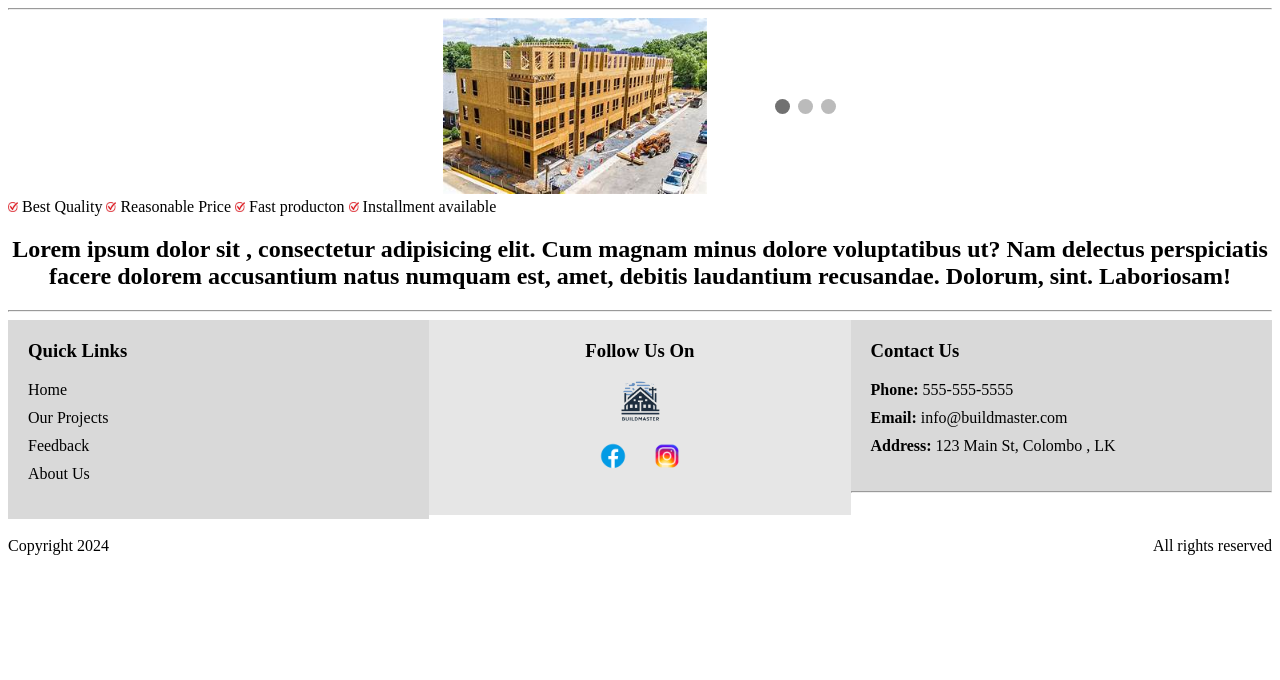
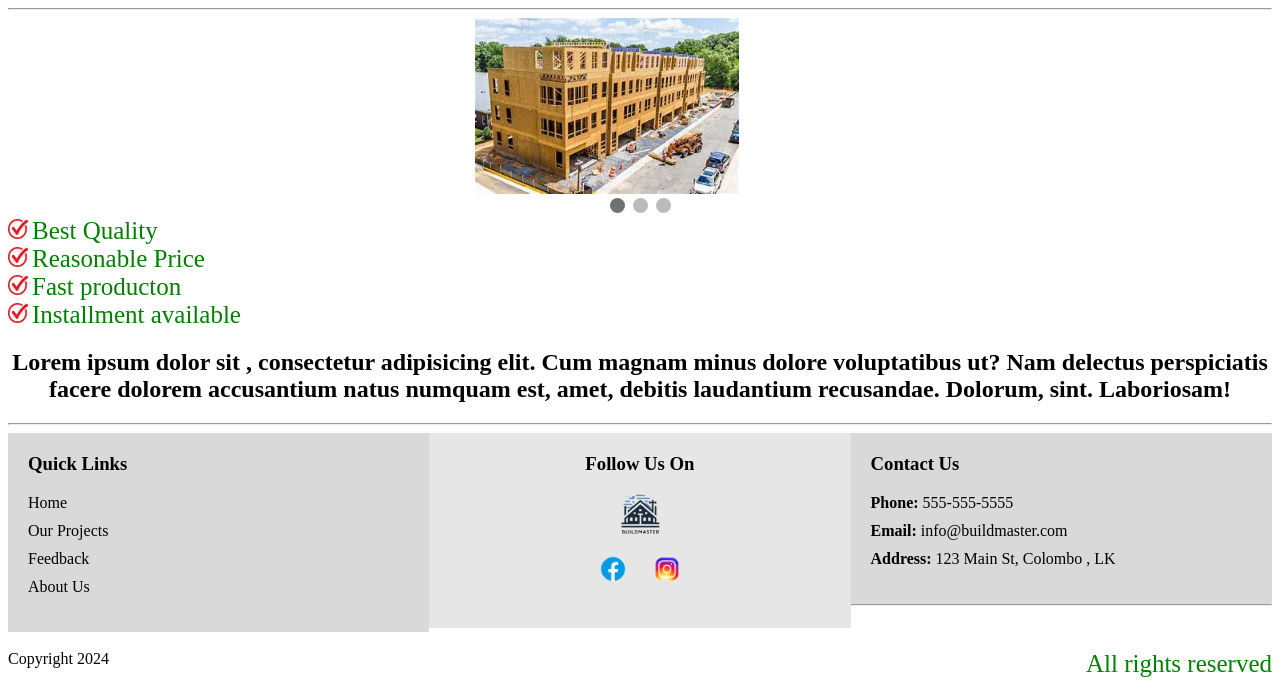
Before and after one commit to MiniduTH/BuildMasterWEB, a PHP site: page / in a window 1280 px wide. Shown: the part 120-800 px from the top of the page. Run offline with PHP 8.4, Linux system fonts and the light colour scheme.

Commit message:
Damma whuththo

```diff
--- a/index.html
+++ b/index.html
@@ -38,31 +38,32 @@
             <div class="mySlides">
                 <img class="slide-img" src="src/img/photo3.jpg" width="20px">
             </div>
-            <br>
+
             <!-- Add more slides with different images as needed -->
 
-            <!-- Navigation dots -->
-            <div style="text-align:center">
-                <span class="dot"></span>
-                <span class="dot"></span>
-                <span class="dot"></span>
-                <!-- Add more dots if adding more slides -->
-            </div>
+        </div>
+
+         <!-- Navigation dots -->
+        <div style="text-align:center">
+            <span class="dot"></span>
+            <span class="dot"></span>
+            <span class="dot"></span>
+
         </div>
 
         <!--Adding why us part-->
     <div class="whyus">
         <img class="why" src="src/img/tik.png" alt="Tick Icon">
-        <span>Best Quality</span>
+        <span>Best Quality</span><br>
 
         <img class="why" src="src/img/tik.png" alt="Tick Icon">
-        <span>Reasonable Price</span>
+        <span>Reasonable Price</span><br>
 
         <img class="why" src="src/img/tik.png" alt="Tick Icon">
-        <span>Fast producton</span>
+        <span>Fast producton</span><br>
 
         <img class="why" src="src/img/tik.png" alt="Tick Icon">
-        <span>Installment available</span>
+        <span>Installment available</span><br>
     </div>
 
         <h2 class="center">Lorem ipsum dolor sit , consectetur adipisicing elit. Cum magnam minus dolore voluptatibus ut? Nam delectus perspiciatis facere dolorem accusantium natus numquam est, amet, debitis laudantium recusandae. Dolorum, sint. Laboriosam!</h2>
--- a/src/CSS/body.css
+++ b/src/CSS/body.css
@@ -37,6 +37,10 @@
     background-color: #717171;
 }
 .why{
-    width:10px;
-    height:10px;
+    width:20px;
+    height:20px;
 }
+span{
+    color:green;
+    font-size: 25px;
+}
```
